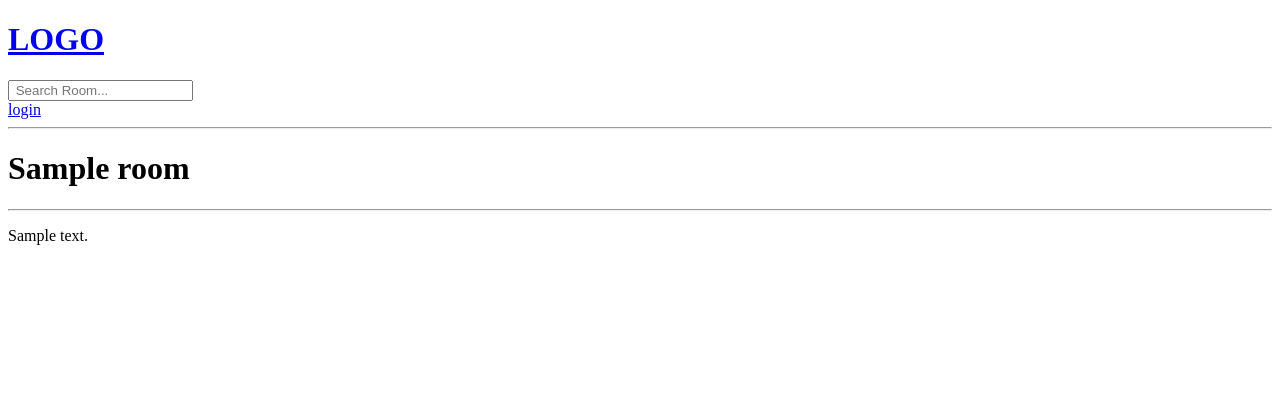
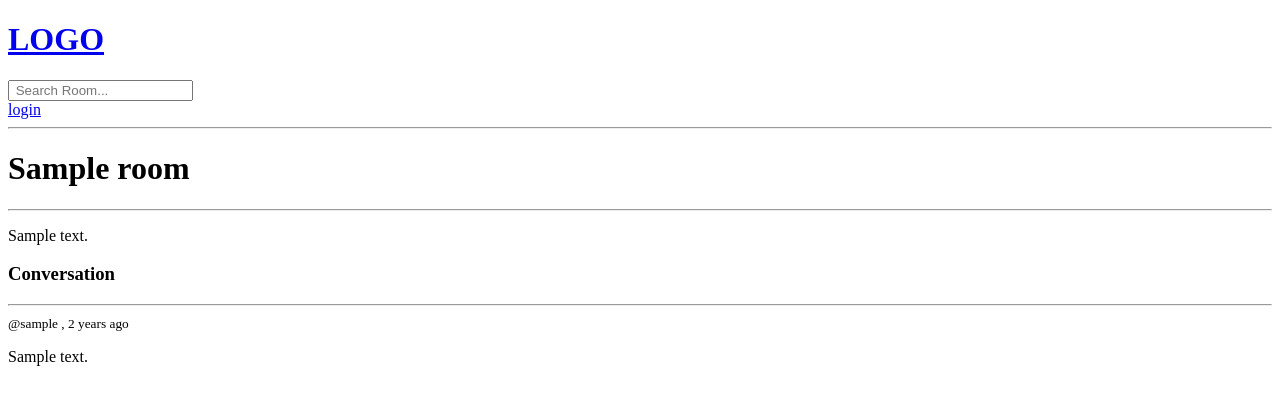
Before and after one commit to RajibMiah/study_buddy, a Django app: page /room/1/ in a window 1280 px wide. Shown: the top 405 px of the page. Run offline with Django 4.2, Linux system fonts and the light colour scheme; tables that the repository leaves empty hold one stand-in row (values such as "Sample post").

Commit message:
worked on conversation room

```diff
--- a/base/models.py
+++ b/base/models.py
@@ -12,9 +12,10 @@ class Topic(models.Model):
 class Room(models.Model):
     host = models.ForeignKey(User , on_delete=models.SET_NULL , null= True)
     topic = models.ForeignKey(Topic , on_delete= models.SET_NULL ,null=True)
+    # participants = models.ForeignKey()
     name = models.CharField(max_length=255)
     description = models.TextField(null=True , blank=True)
-    #participants =
+
     updated = models.DateTimeField(auto_now=True)
     created = models.DateTimeField(auto_now_add=True)
 
--- a/base/templates/base/room.html
+++ b/base/templates/base/room.html
@@ -4,6 +4,28 @@
 
     <h1>{{ room.name }}</h1>
     <hr/>
-    <p>{{room.description}}</p>
+    <p>{{ room.description }}</p>
 
-{%  endblock %}
+    <div class="comment-wrapper">
+        <h3>Conversation</h3>
+        <hr/>
+        {% for message in room_messages %}
+            <div>
+                <small>
+                    @{{ message.user }}
+                    ,
+                    {{ message.created | timesince }}
+                    ago</small>
+                <p>{{ message.body }}</p>
+            </div>
+        {% endfor %}
+    </div>
+    {% if request.user.is_authenticated %}
+        <div class="comment-form">
+            <form method="POST" action="">
+                {% csrf_token %}
+                <input type="text" name='body' placeholder="Write you message "/>
+            </form>
+        </div>
+    {% endif %}
+{% endblock %}
--- a/base/views.py
+++ b/base/views.py
@@ -84,7 +84,8 @@ def home(request):
 def room(request, pk):
 
     room_details = Room.objects.get(id=pk)
-    context = {'room': room_details}
+    room_messages = room_details.message_set.all().order_by('-created')
+    context = {'room': room_details , 'room_messages': room_messages}
     return render(request, "base/room.html", context)
 
 
```
